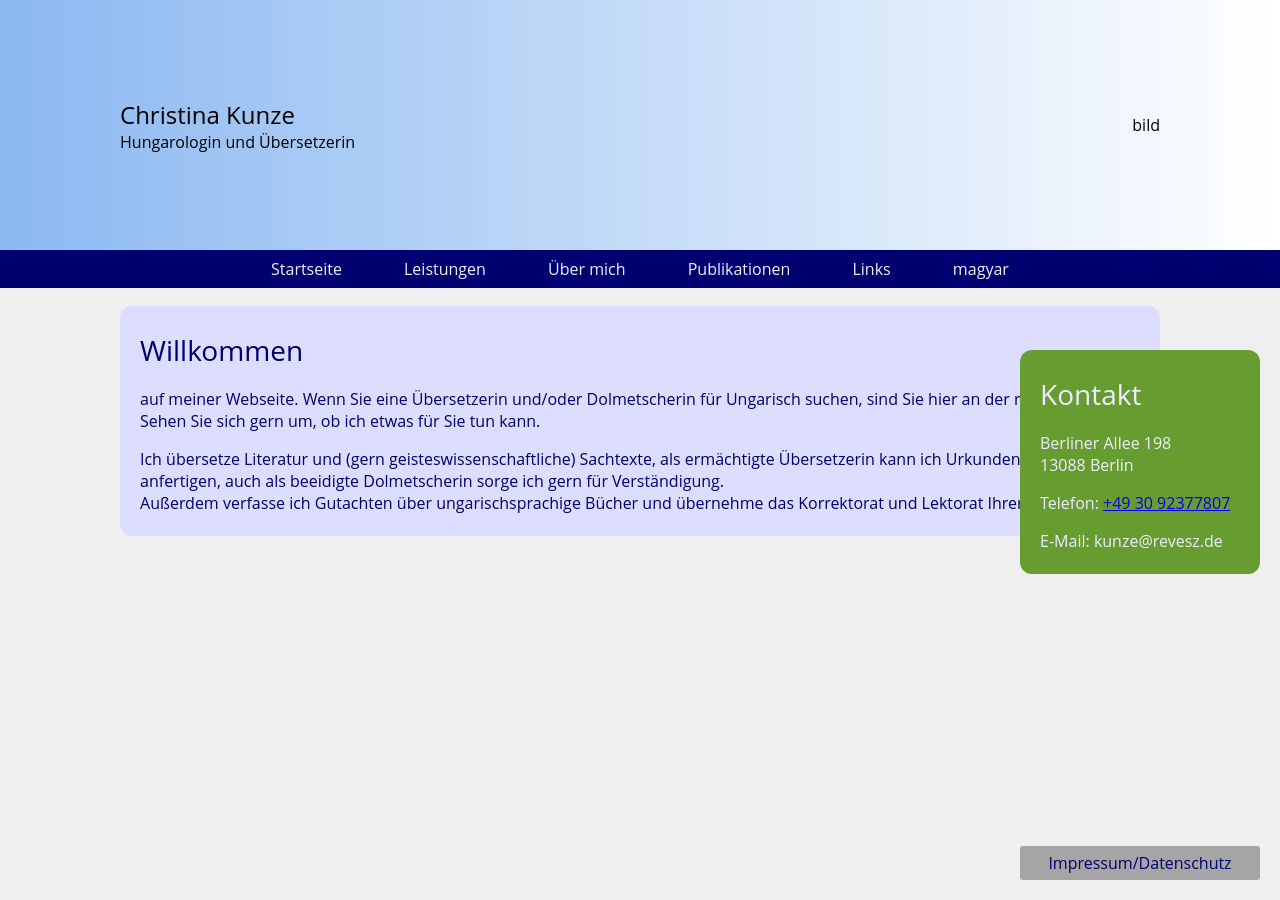
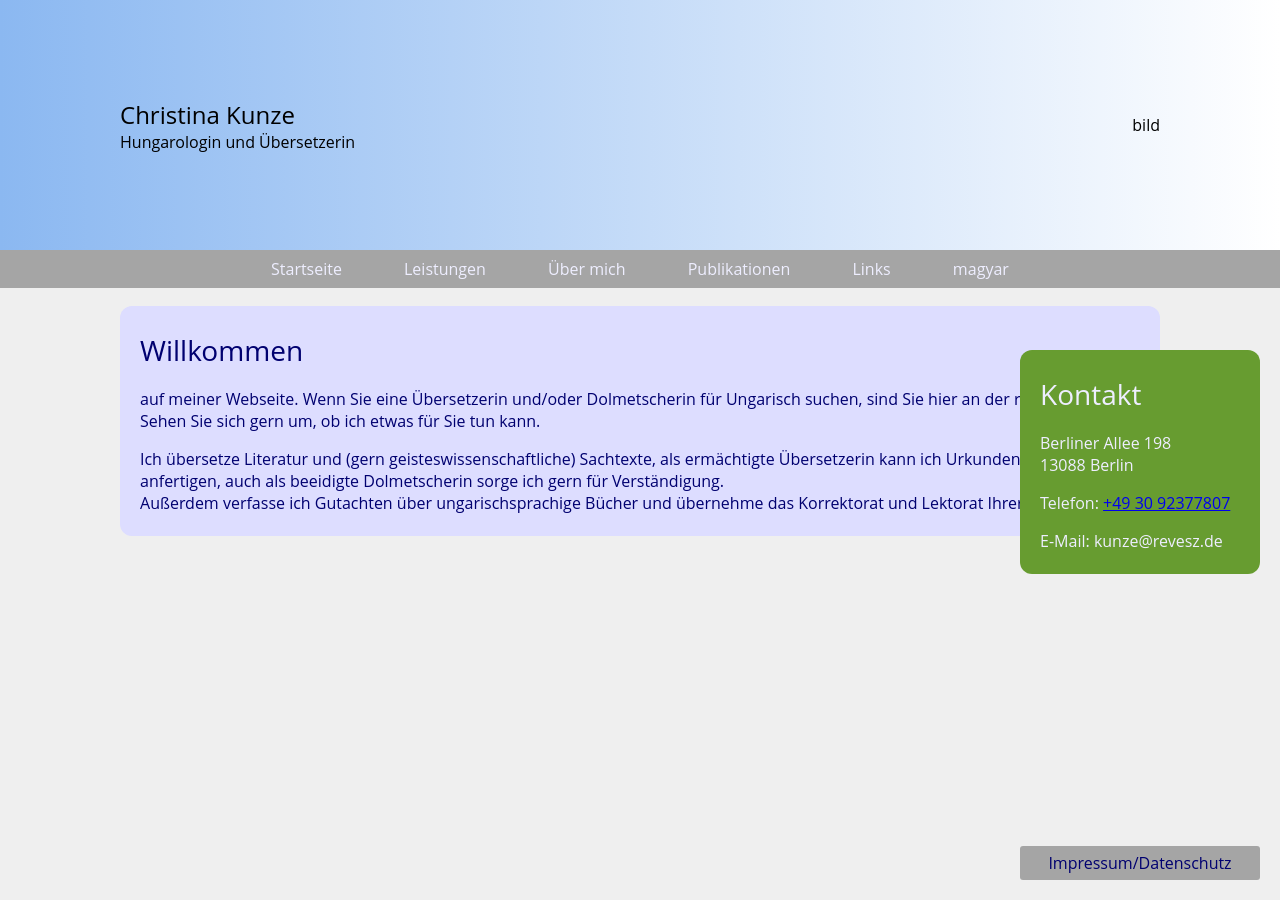
Before and after one commit to rixx/revesz.de, a Jekyll site: the page built from index.md, in a window 1280 px wide. Built offline with Jekyll 4.4.1, drawn with Linux system fonts in a browser that asks for light colours.

Commit message:
Update styles.css

```diff
--- a/css/styles.css
+++ b/css/styles.css
@@ -21,7 +21,7 @@ nav #menu-icon {
     display: none;
 }
 nav {
-    background-color: #000070;
+    background-color: #a5a5a5;
     display: flex;
     justify-content: center;
 }
```
